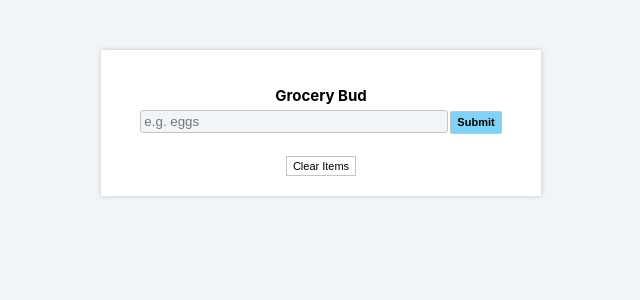
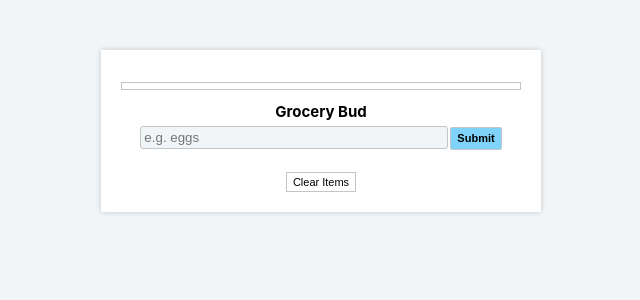
Before and after one commit to LaurenCummings/grocery-list-project, a React (Vite) app: page / in a window 1280 px wide. Shown: the top 300 px of the page, without its empty margins (319-959 px from the left). Built offline with nearby package versions, Linux system fonts and the light colour scheme.

Commit message:
Added more styling to alert

```diff
--- a/src/css/Alert.css
+++ b/src/css/Alert.css
@@ -1,3 +1,10 @@
+.alert {
+    text-transform: capitalize;
+    font-size: 12px;
+    border: 1px solid rgb(194, 194, 194);
+    padding: 3px 0;
+}
+
 .alert-success {
     background-color: rgb(146, 219, 241);
 }
```
